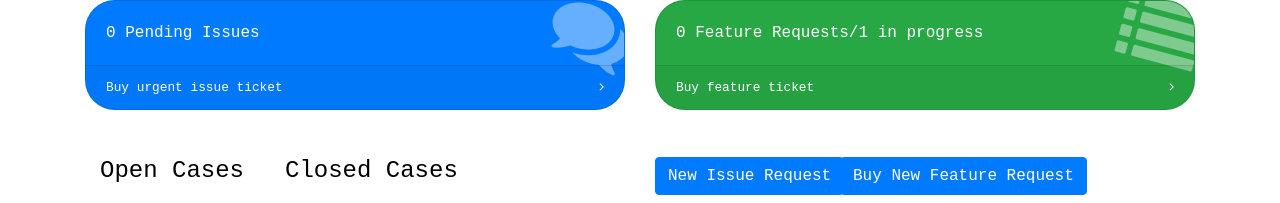
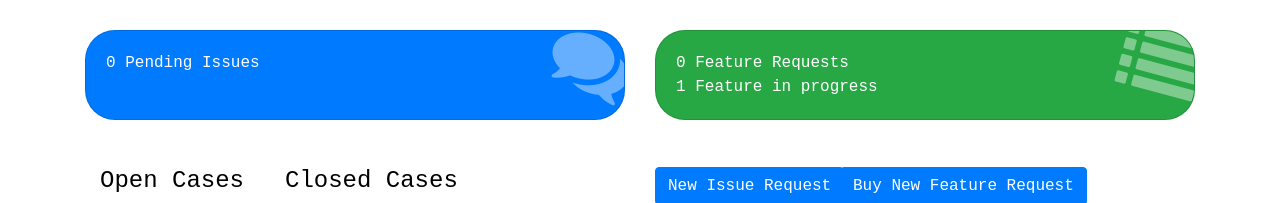
Before and after one commit to saraa123/django_project_tracker, a Django app: page / in a window 1280 px wide. Shown: the part 56-259 px from the top of the page. Run offline with Django 3.2, Linux system fonts and the light colour scheme; tables that the repository leaves empty hold one stand-in row (values such as "Sample post"); some libraries are stand-ins or nearby versions.

Commit message:
Altered icon_cards; Added margin_top to the row, removed the links redirecting users to either buy an urgent issue ticket or feature ticket, and added logic to display a different message for the features in progress count depending on the number.

```diff
--- a/to_do/templates/todo_list.html
+++ b/to_do/templates/todo_list.html
@@ -4,7 +4,7 @@
 
 {% block icon_cards %}
 <!-- Icon Cards - will display icons at the top of the home page and count issues and features  -->
-<div class="row">
+<div class="row margin_top">
 
     <!-- Icon card for issues -->
     <div class="col-xl-6 col-sm-6 mb-3">
@@ -22,13 +22,6 @@
 
             </div> <!-- Close card-body class -->
 
-            <!-- Link to products page -->
-            <a class="card-footer text-white clearfix small z-1" href="{% url 'all_products' %}">
-                <span class="float-left">Buy urgent issue ticket</span>
-                <span class="float-right">
-                    <i class="fa fa-angle-right"></i>
-                </span>
-            </a>
         </div> <!-- Close card class -->
     </div> <!-- Close col class -->
 
@@ -42,17 +35,13 @@
                 </div>
 
                 <!-- Count feature requests and those completed -->
-                <div class="mr-5">{{pending_features_to_do_count}} Feature Requests/{{features_in_progress_count}} in progress</div>
-
+                <div class="mr-5">{{pending_features_to_do_count}} Feature Requests</div>
+                {% if features_in_progress_count == 1 %}
+                    <div class="mr-5">{{features_in_progress_count}} Feature in progress</div>
+                {% else %}
+                    <div class="mr-5">{{features_in_progress_count}} Features in progress</div>
+                {% endif %}
             </div>
-
-            <!-- Link to products page -->
-            <a class="card-footer text-white clearfix small z-1" href="{% url 'all_products' %}">
-                <span class="float-left">Buy feature ticket</span>
-                <span class="float-right">
-                    <i class="fa fa-angle-right"></i>
-                </span>
-            </a>
 
         </div> <!-- Close card class -->
     </div> <!-- Close col class -->
```
